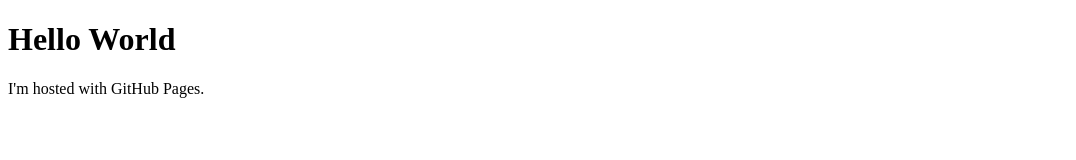
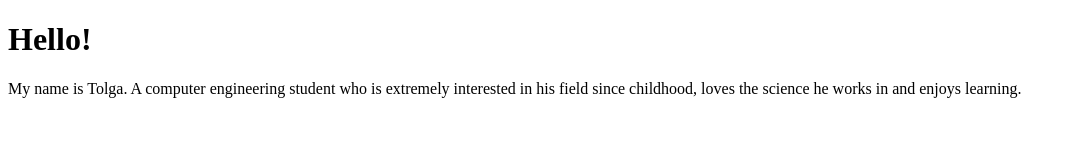
Before and after one commit to Zersphaiz/Zersphaiz.github.io, a plain HTML site: page index.html in a window 1280 px wide. Shown: the whole page, without its empty margins (0-1076 px from the left). Drawn offline with Linux system fonts and the light colour scheme.

Commit message:
Update index.html

```diff
--- a/index.html
+++ b/index.html
@@ -1,7 +1,7 @@
 <!DOCTYPE html>
 <html>
 <body>
-<h1>Hello World</h1>
-<p>I'm hosted with GitHub Pages.</p>
+<h1>Hello!</h1>
+<p>My name is Tolga. A computer engineering student who is extremely interested in his field since childhood, loves the science he works in and enjoys learning.</p>
 </body>
 </html>
```
